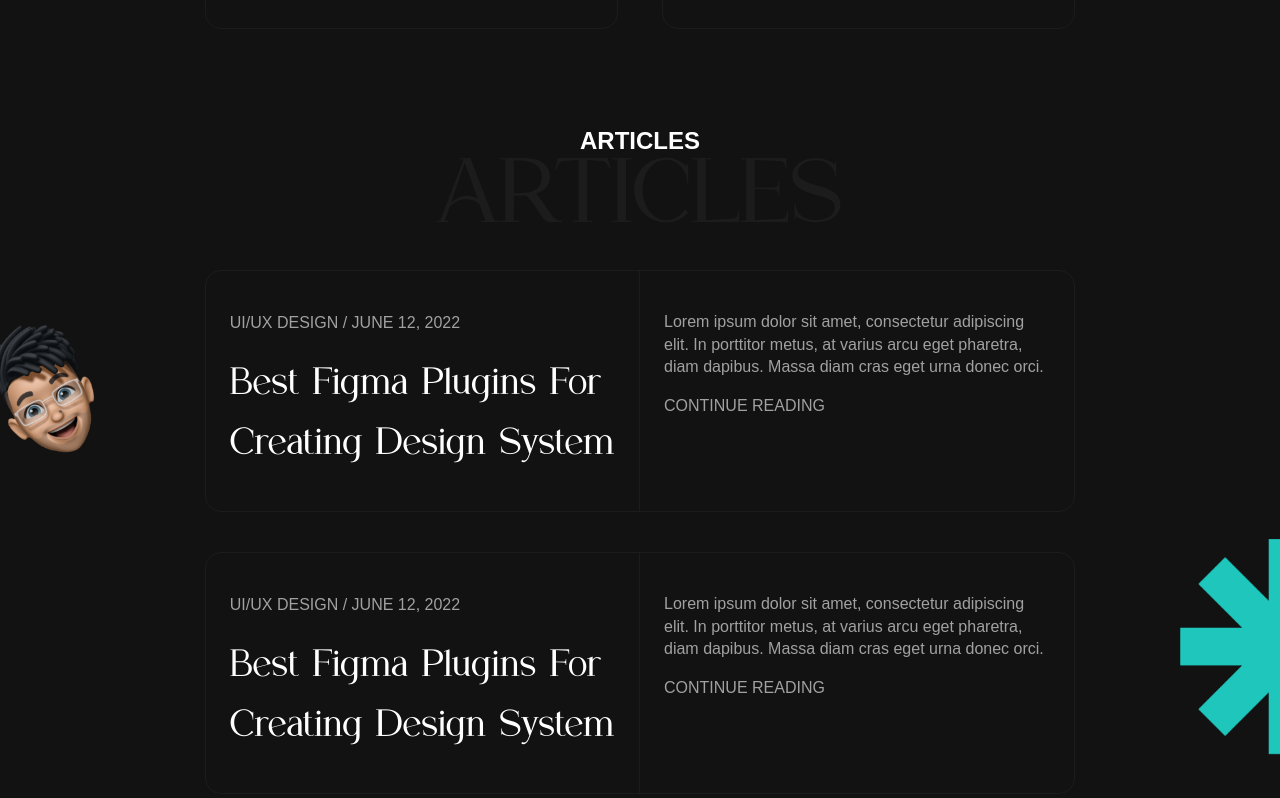
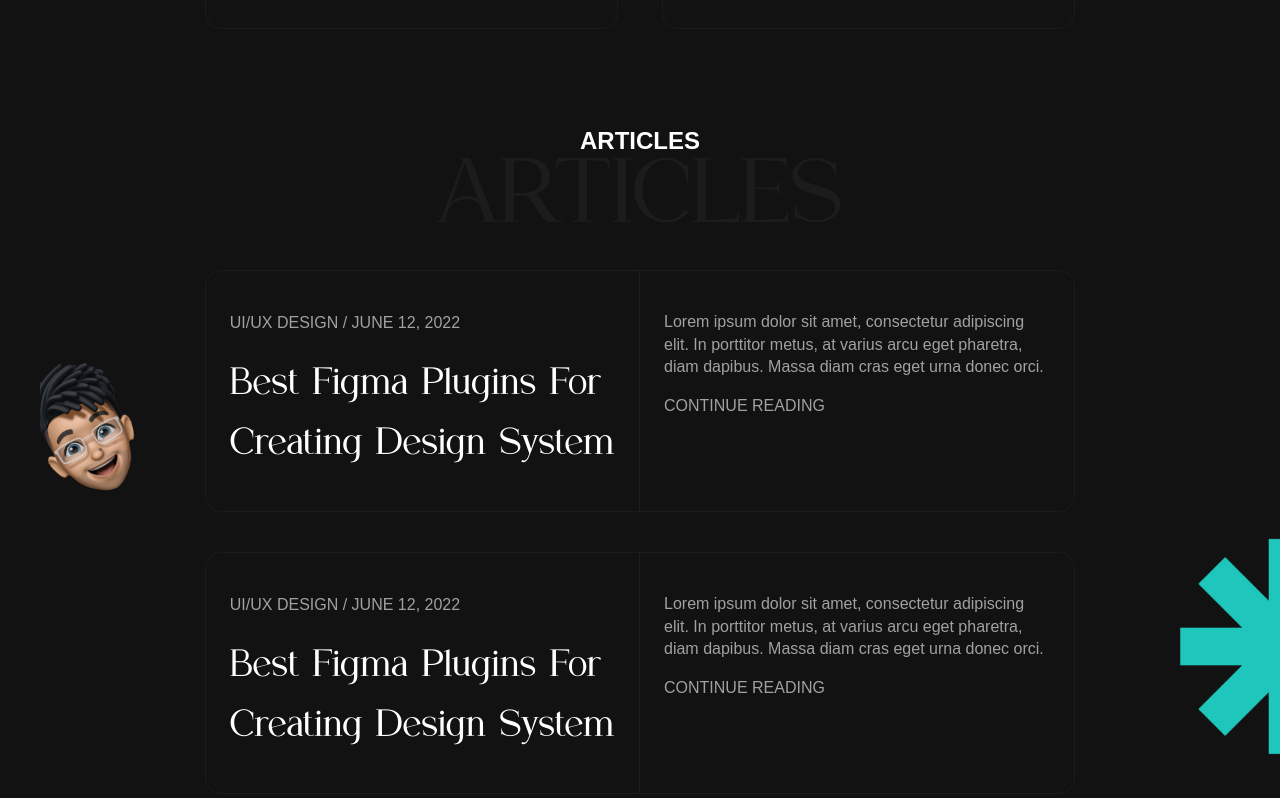
Before and after one commit to publikphigor/Emmanuel-Adeleye-portfolioV2, a React (Vite) app: page / in a window 1280 px wide. Shown: the part 2282-3080 px from the top of the page. Built offline with nearby package versions, Linux system fonts and the light colour scheme.

Commit message:
Fixed images on articles section.

```diff
--- a/src/components/Articles.jsx
+++ b/src/components/Articles.jsx
@@ -1,5 +1,5 @@
 import { articlesInfo, styles } from "../constants";
-import { link_out, star_left, star_right } from "../assets";
+import { link_out, star_left, star_right, laugh } from "../assets";
 import { SectionHeading } from "../components";
 
 function Article({ name, date, category, excerpts, link }) {
@@ -30,15 +30,20 @@ const Articles = () => {
   return (
     <section className="w-full relative  z-[9]" id="articles">
       {/* {Laugh memoji on the left} */}
-      <div className="absolute block w-full h-1/2 bg-[length:100px] bg-[center_left]  bg-no-repeat bg-fixed bg-laugh z-[10]"></div>
-      {/* <img
-        className="absolute top-0 lg:top-[230px] lg:left-[40px] object-contain left-0 block w-[100px] md:w-[150px]"
+      <img
+        className="absolute top-0 lg:top-[230px] lg:left-[40px] object-contain left-0 block w-[100px]"
         src={laugh}
         alt="Emmanuel Adeleye Portfolio"
-      /> */}
+      />
+      {/* {<div className="absolute block w-full h-1/2 bg-[length:100px] bg-[center_left]  bg-no-repeat bg-fixed bg-laugh z-[10]"></div>} */}
+
       {/* {Laugh memoji on the right} */}
-      <div className="absolute block w-full h-full bg-[length:100px] bg-[center_right] bg-star_right bg-no-repeat bg-fixed"></div>
-      {/* {<img className="" src={star} alt="Emmanuel Adeleye Portfolio" />} */}
+      <img
+        className="absolute top-1/2 -translate-y-1/2 right-0 object-contain block w-[100px]"
+        src={star_right}
+        alt="Emmanuel Adeleye Portfolio"
+      />
+      {/* {<div className="absolute block w-full h-full bg-[length:100px] bg-[center_right] bg-star_right bg-no-repeat bg-fixed"></div>} */}
       <div className={`${styles.sectionDefault}`}>
         <>
           <SectionHeading h1="Articles" h2="Articles" />
```
